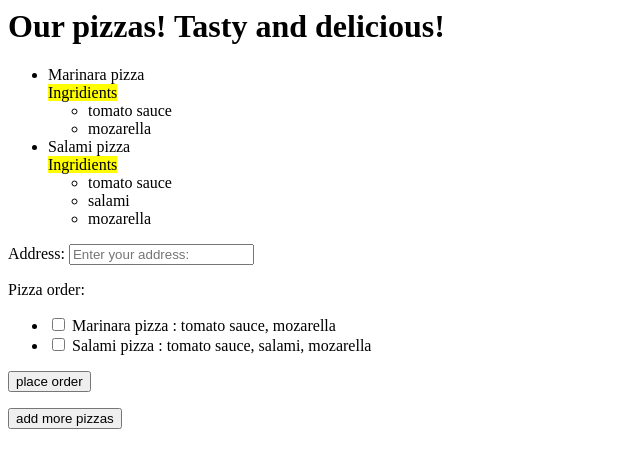
After one commit to Evgeny122/p2, a Django app: page /createmodelorder in a window 1280 px wide. The commit adds this page. Shown: the top 468 px of the page, without its empty margins (0-640 px from the left). Run offline with Django 3.2, Linux system fonts and the light colour scheme; data comes from the database, SQL or seed files in the repository; both versions use the stored data as it was after the commit.

Commit message:
stable version

```diff
--- a/pizza/config/urls.py
+++ b/pizza/config/urls.py
@@ -17,11 +17,12 @@ import debug_toolbar
 from django.contrib import admin
 from django.urls import path, include
 from features.views import index
-from order.views import create_order
+from order.views import create_order, create_model_order
 
 urlpatterns = [
     path('admin/', admin.site.urls),
     path('', index),
     path('createorder/', create_order, name='createorder'),
+    path('createmodelorder', create_model_order, name='createmodelorder'),
     path('__debug__/', include(debug_toolbar.urls)),
 ]
--- a/pizza/order/forms.py
+++ b/pizza/order/forms.py
@@ -1,5 +1,6 @@
 from django import forms
 from pizza.models import PizzaModel
+from .models import OrderModel
 
 PIZZAS = [
     (f'{p.id}', f'{p.name}',) for p in PizzaModel.objects.all()
@@ -7,4 +8,23 @@ PIZZAS = [
 
 class CreateForm(forms.Form):
     address = forms.CharField()
-    choice = forms.ChoiceField(choices=PIZZAS, widget=forms.Select(attrs={'class': 'pizzas'}))
+    choice = forms.ChoiceField(
+        choices=PIZZAS,
+        help_text='If you want some extra. Send us <a href="#">message</a>.',
+        widget=forms.Select(attrs={'class': 'pizzas'})
+    )
+
+class CreateOrderModelForm(forms.ModelForm):
+    error_css_class = 'error-field-class'
+    required_css_class = 'required=field-class'
+    class Meta:
+        model = OrderModel
+        fields = ['address', 'pizza_order']
+        widgets = {
+            'address' : forms.TextInput(attrs={
+                'class': 'form-control',
+                'placeholder' : 'Enter your address:'
+            }),
+            'pizza_order': forms.CheckboxSelectMultiple()
+            # 'pizza_order': forms.Select(choices=PIZZAS)
+        }
--- a/pizza/order/models.py
+++ b/pizza/order/models.py
@@ -1,10 +1,19 @@
 from django.db import models
 from pizza.models import PizzaModel
+from django.utils.translation import gettext_lazy as _
 
 class OrderModel(models.Model):
+    class DeliveryStatus(models.TextChoices):
+        PENDING = 'PEN', _('Pending')
+        DELIVERED = 'DEL', _('Delivered')
     address = models.TextField()
     time = models.DateTimeField(auto_now_add=True)
     pizza_order = models.ManyToManyField(PizzaModel)
+    delivery_status = models.CharField(
+        max_length=3,
+        choices=DeliveryStatus.choices,
+        default=DeliveryStatus.PENDING
+    )
 
     class Meta:
         verbose_name = 'Orders'
--- a/pizza/order/views.py
+++ b/pizza/order/views.py
@@ -1,7 +1,8 @@
 from django.shortcuts import render, redirect
 from pizza.models import PizzaModel
-from .forms import CreateForm
+from .forms import CreateForm, CreateOrderModelForm
 from .models import OrderModel
+from django.forms import modelformset_factory
 
 def create_order(request):
     all_pizzas = PizzaModel.objects.all()
@@ -16,9 +17,30 @@ def create_order(request):
         return redirect('createorder')
     return render(request, 'order/create_order.html', {'all_pizzas' : all_pizzas, 'form' : order_form,})
 
-def create_model_order(request, *args, **kwarsg):
+def create_model_order(request, *args, **kwargs):
     pizzas = PizzaModel.objects.all()
+    model_form = CreateOrderModelForm(request.POST or None)
+    # OrderFormSet = modelformset_factory(
+    #     OrderModel,
+    #     form = CreateOrderModelForm,
+    #     extra=2)
+
+    # model_form = OrderFormSet(
+    #     request.POST or None,
+    #     queryset=OrderModel.objects.none(),
+    #     initial=[{
+    #         'address' : 'modelformset street'
+    #     }])
+
+    # model_form = CreateOrderModelForm(request.POST or None)
+    # print(model_form.data)
+
+    # if model_form.is_valid():
+    #     model_form.save()
+    #     return redirect('createmodelorder')
+
     context = {
-        'pizzas':pizzas
+        'pizzas' : pizzas,
+        'form' : model_form,
     }
     return render(request, 'order/create_model_order.html', context=context)
--- /dev/null
+++ b/pizza/templates/order/create_model_order.html
@@ -0,0 +1,43 @@
+<h1>Our pizzas! Tasty and delicious!</h1>
+
+<ul>
+    {% for p in pizzas %}
+        <li>{{ p.name }}</li>
+        <div>
+            <mark>Ingridients</mark>
+        </div>
+        <ul>
+            {% for ingridient in p.toppings.all %}
+                <li>{{ ingridient }}</li>
+            {% endfor %}
+        </ul>
+    {% endfor %}
+</ul>
+
+<form action="" method="post" class="form">
+    {% csrf_token %}
+
+    {{ form.as_p }}
+    <input type="submit" value="place order">
+</form>
+
+<button class="more">add more pizzas</button>
+
+<script>
+    let pizza = document.querySelector('#id_pizza_order')
+    let order = document.querySelector('.order')
+    let more = document.querySelector('.more')
+    let form = document.querySelector('.form')
+
+    more.addEventListener('click', (e) =>{
+        e.preventDefault()
+        p = document.createElement('p')
+        l = document.createElement('label')
+        l.setAttribute('for', 'id_pizza_order')
+        l.textContent = 'Pizza_order: '
+        cloned = pizza.cloneNode(true)
+        p.append(l)
+        p.append(cloned)
+        form.insertBefore(p, order)
+    })
+</script>
```
Also changed, not shown: pizza/order/admin.py (+12 -2 lines), pizza/templates/order/create_order.html (+14 -1 lines), pizza/db.sqlite3, pizza/order/migrations/0002_auto_20230504_1658.py (added), pizza/pizza/migrations/0002_auto_20230504_1658.py (added).
